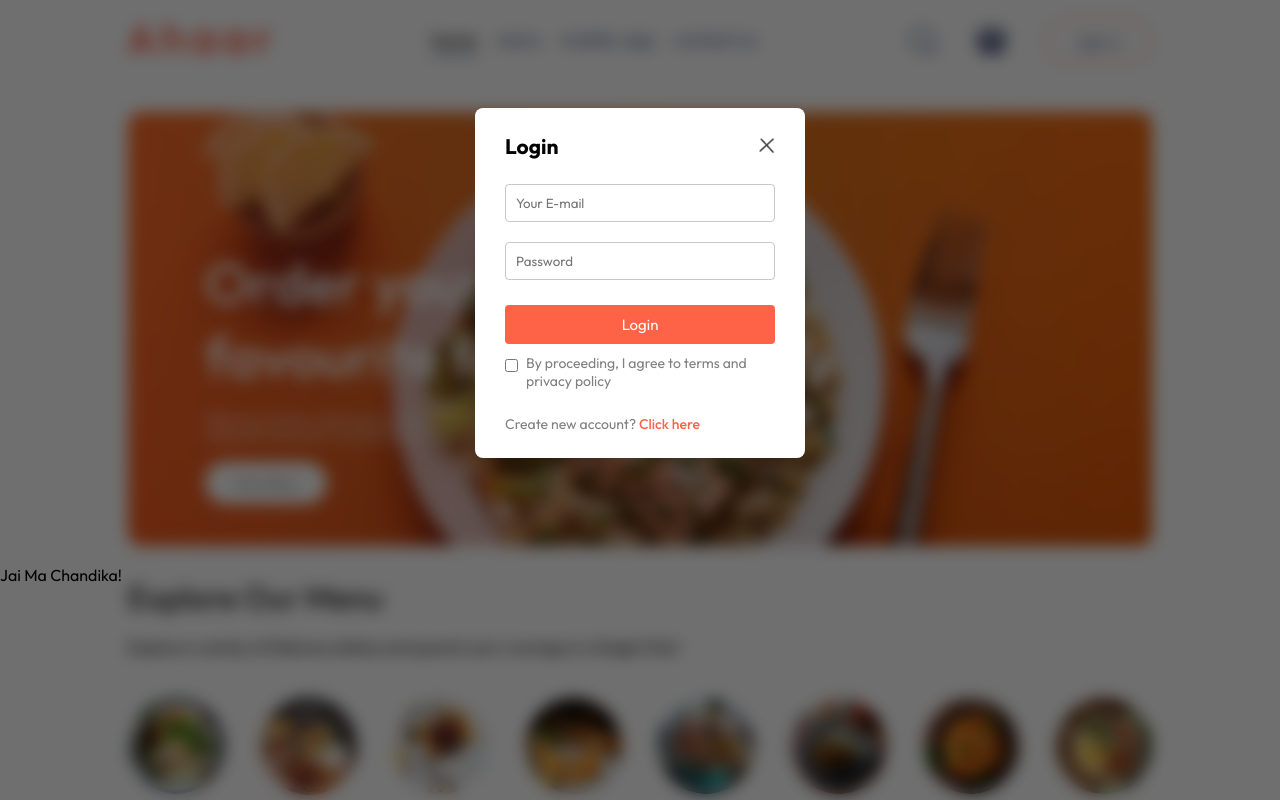
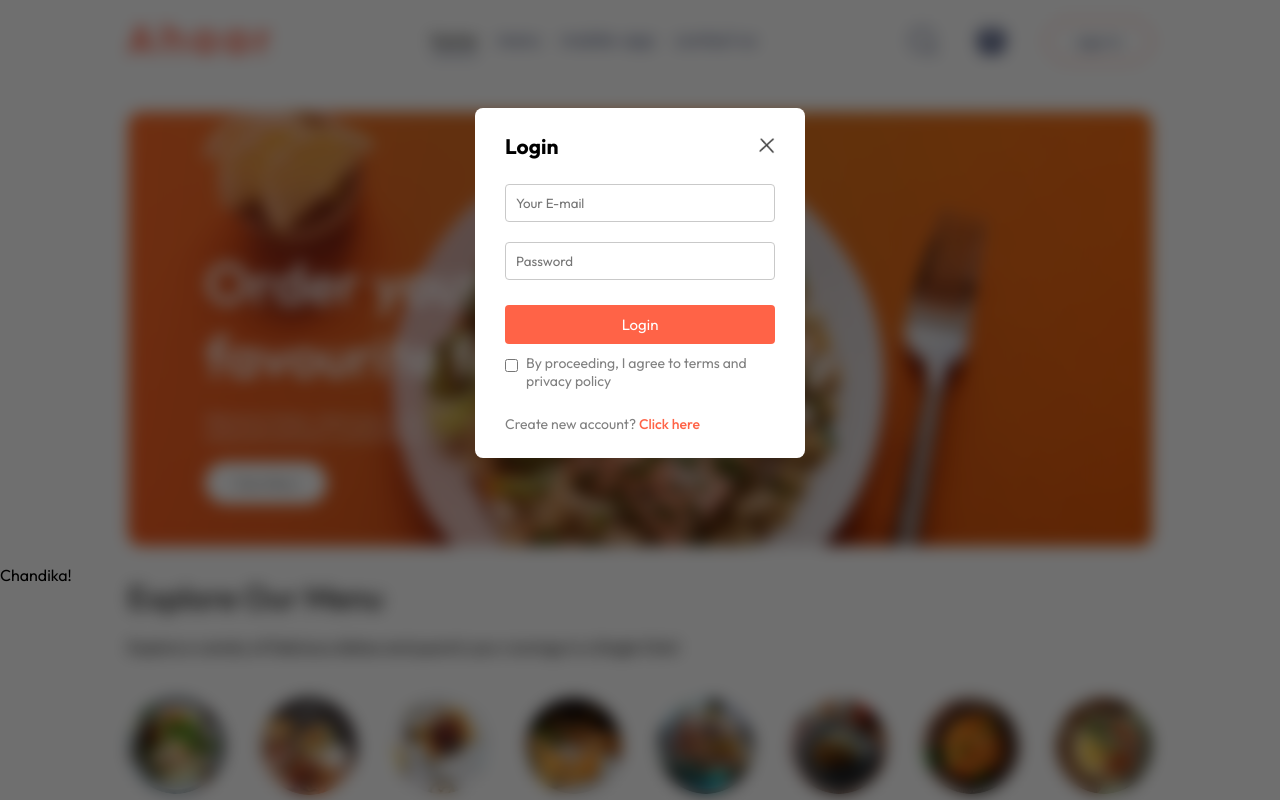
Before and after one commit to Shivang74/Ahaar, a React (Vite) app: page / in a window 1280 px wide. Both pictures are taken after a click on the button "sign in". Shown: the top 800 px of the page. Built offline with nearby package versions, Linux system fonts and the light colour scheme.

Commit message:
Update LoginPopup.jsx

```diff
--- a/src/components/LoginPopup/LoginPopup.jsx
+++ b/src/components/LoginPopup/LoginPopup.jsx
@@ -27,7 +27,7 @@ const LoginPopup = ({setShowLogin}) => {
 
 
         </form>
-      Jai Ma Chandika!
+      Chandika!
     </div>
   )
 }
```
